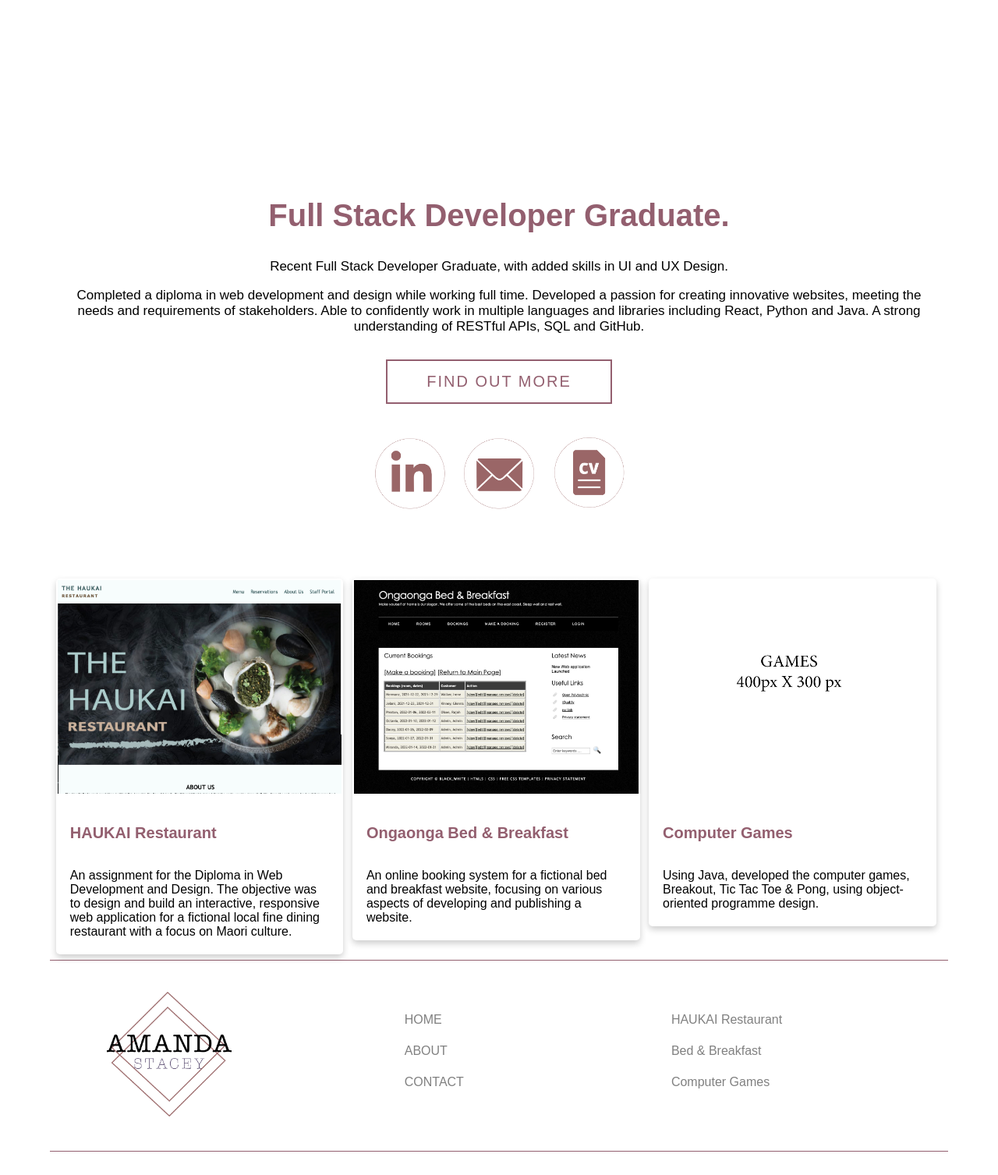
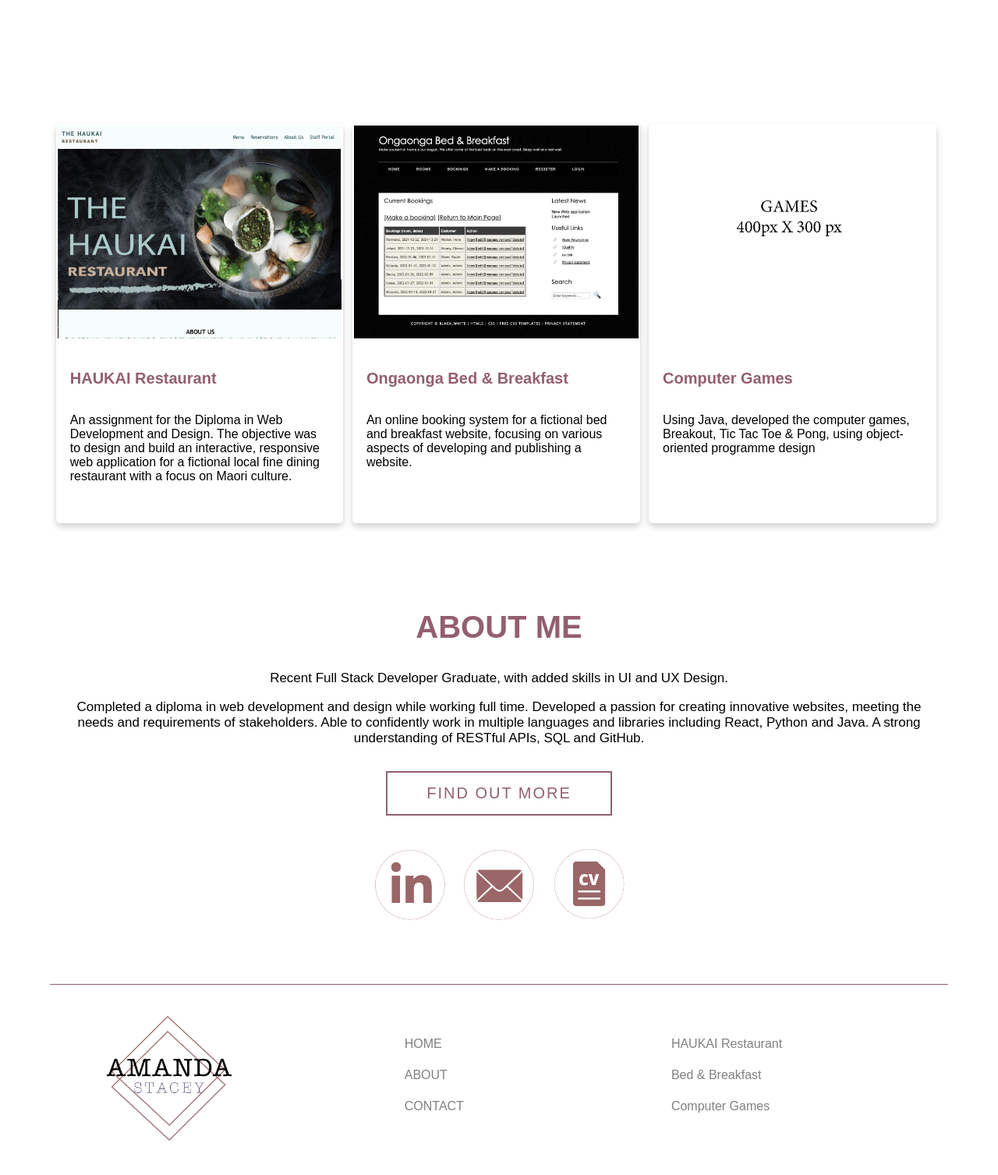
Before and after one commit to AmandaJ17/portfolio, a PHP site: page / in a window 1280 px wide. Shown: the part 637-2144 px from the top of the page at 78% size. Before the commit the page ends 2114 px from the top, so only its background shows below. Run offline with PHP 8.4, Linux system fonts and the light colour scheme; some web fonts are replaced.

Commit message:
edits to main page

```diff
--- a/index.html
+++ b/index.html
@@ -30,24 +30,7 @@
     <div class="herocontent">
         <span>HELLO WORLD</span>
     </div>
-    </div>
-    <div class="about">
-        <h2>Full Stack Developer Graduate.</h2>
-        <p>Recent Full Stack Developer Graduate, with added skills in UI and UX Design.</p>
-        <p>Completed a diploma in web development and design while working full time. Developed a passion for creating
-            innovative websites, meeting the needs and requirements of stakeholders. Able to confidently work
-            in multiple languages and libraries including React, Python and Java. A strong understanding of RESTful APIs,
-            SQL and
-            GitHub.</p>
-        <a href="about.html"><button>Find out more</button></a>
-        <br>
-        <br>
-        <a href="https://www.linkedin.com/in/amanda-jane-stacey/" target="_blank"><img class="icon" src="Images/icon-01.png"
-                alt="Linkedin"></a>
-        <a href="mailto:amanda.stacey17@gmail.com" target="_blank"><img class="icon" src="Images/icon-02.png"
-                alt="Email"></a>
-        <a href="#" target="_blank"></a><img class="icon" src="Images/icon-03.png" alt="CV"></a>
-    </div>
+
     <div class="projects">
         <div class="row">
             <div class="columnthree">
@@ -79,13 +62,29 @@
                         <img class="card-img-top" src="Images/cards3.jpg" alt="Games">
                         <div class="container">
                             <h5 class="card-title">Computer Games</h5>
-                            <p class="card-text">Using Java, developed the computer games, Breakout, Tic Tac Toe & Pong, using object-oriented programme design.</p>
+                            <p class="card-text">Using Java, developed the computer games, Breakout, Tic Tac Toe & Pong, using object-oriented programme design</p>
                         </div>
                     </a>
                 </div>
             </div>
         </div>
     </div>
+    <div class="about">
+        <h2>ABOUT ME</h2>
+        <p>Recent Full Stack Developer Graduate, with added skills in UI and UX Design.</p>
+        <p>Completed a diploma in web development and design while working full time. Developed a passion for creating innovative websites, meeting the needs and requirements of stakeholders. Able to confidently work
+        in multiple languages and libraries including React, Python and Java. A strong understanding of RESTful APIs, SQL and
+        GitHub.</p>
+        <a href="about.html"><button>Find out more</button></a>
+        <br>
+        <br>
+        <a href="https://www.linkedin.com/in/amanda-jane-stacey/" target="_blank"><img class="icon"
+                src="Images/icon-01.png" alt="Linkedin"></a>
+        <a href="mailto:amanda.stacey17@gmail.com" target="_blank"><img class="icon" src="Images/icon-02.png"
+                alt="Email"></a>
+        <a href="#" target="_blank"></a><img class="icon" src="Images/icon-03.png" alt="CV"></a>
+    </div>
+
 
     <div class="footer">
         <div class="container2">
--- a/stylesheet.css
+++ b/stylesheet.css
@@ -142,6 +142,7 @@ h3 {
 	transition: 0.3s;
 	border-radius: 5px;
 	width: 100%;
+	height: 32em;
 	margin: 2px;
 	padding: 2px;
 }
```
